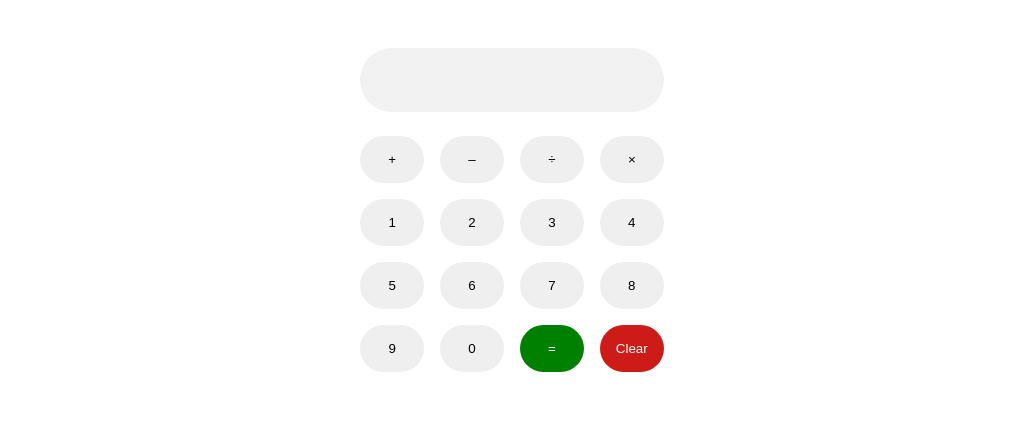
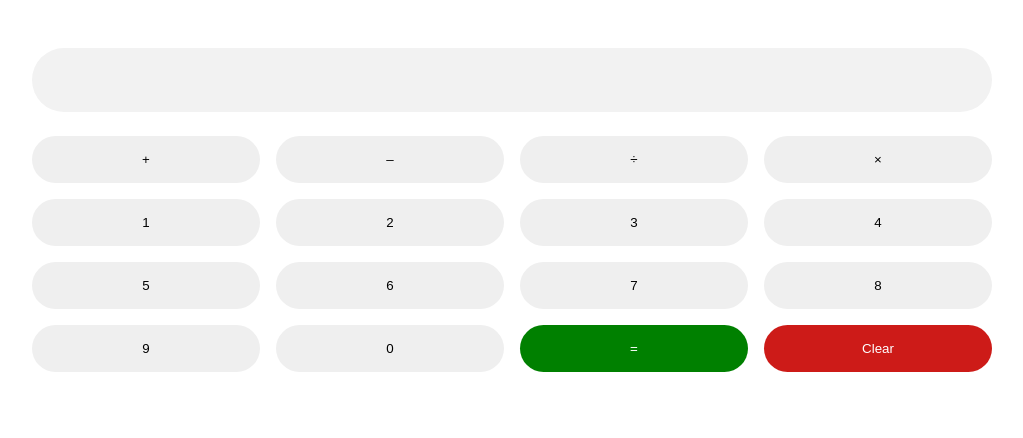
Before and after one commit to saleemrawn/calculator, a plain HTML site: page index.html in a window 1280 px wide. Shown: the whole page, without its empty margins (128-1151 px from the left). Drawn offline with Linux system fonts and the light colour scheme.

Commit message:
Add max-width to calc container
Set max-width to 960px to prevent calc going full display width

```diff
--- a/style.css
+++ b/style.css
@@ -3,7 +3,7 @@ body {
 }
 
 .calculator-container {
-  max-width: fit-content;
+  max-width: 960px;
   margin: 0 auto;
   padding-top: 40px;
 }
```
